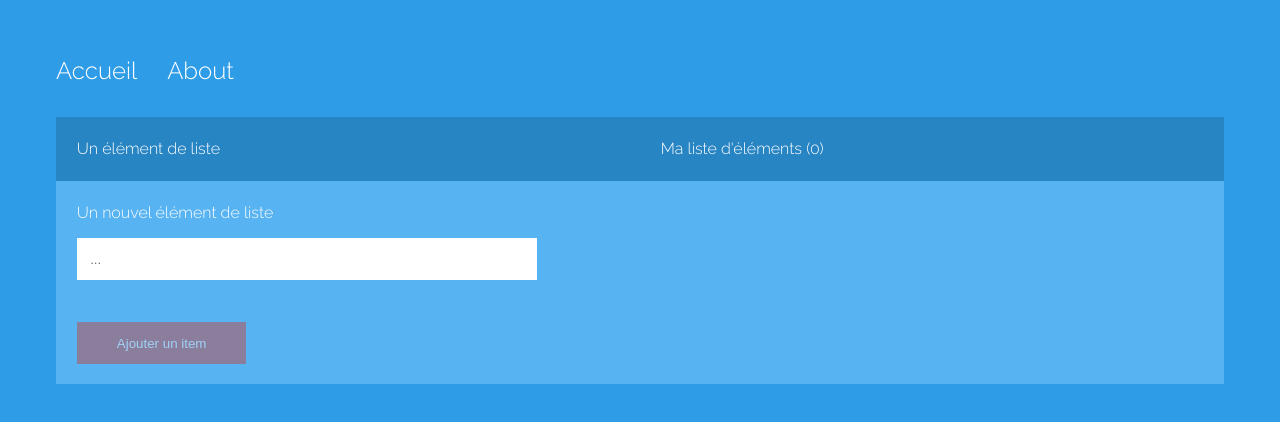
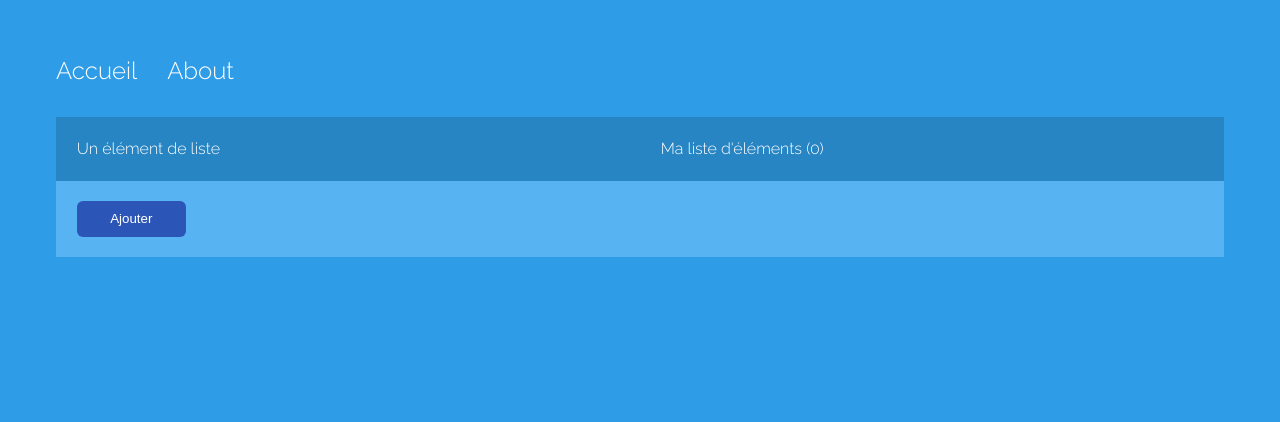
Before and after one commit to sosoYim/ModuleAngularTP3, an Angular app: page / in a window 1280 px wide. Shown: the top 422 px of the page. Built offline with nearby package versions, Linux system fonts and the light colour scheme.

Commit message:
feat(home): add enter and leave animations

```diff
--- a/src/app/home/home.html
+++ b/src/app/home/home.html
@@ -9,6 +9,12 @@
 
 <div class="container color-light">
   <div class="col">
+    <button type="button" class="btn-toggle" (click)="toggleForm()">
+      {{ formVisible() ? 'Fermer' : 'Ajouter' }}
+    </button>
+
+    @if (formVisible()) {
+      <div animate.enter="form-enter" animate.leave="form-leave">
         <p>Un nouvel élément de liste</p>
         <form [formRoot]="objectifForm">
           <input type="text" class="txt" placeholder="..." [formField]="objectifForm.objectifText">
@@ -23,9 +29,11 @@
           <button type="submit" class="btn" [disabled]="objectifForm().invalid()">{{ btnText() }}</button>
         </form>
       </div>
+    }
+  </div>
   <div class="col">
     @for (objectif of objectifs(); track $index) {
-      <p class="life-container">{{ objectif }}</p>
+      <p class="life-container" animate.enter="animation-ajout">{{ objectif }}</p>
     }
   </div>
 </div>
--- a/src/app/home/home.scss
+++ b/src/app/home/home.scss
@@ -48,3 +48,63 @@ button.btn:disabled {
   font-weight: bold;
   cursor: pointer;
 }
+
+.animation-ajout {
+  animation: slide-fade 1s;
+}
+
+@keyframes slide-fade {
+  from {
+    opacity: 0;
+    transform: translateY(20px);
+    background: #2ECC71;
+  }
+  50% {
+    background: #7FD8BE;
+  }
+  to {
+    opacity: 1;
+    transform: translateY(0);
+    background: #3FA0E1;
+  }
+}
+
+button.btn-toggle {
+  border: 0;
+  padding: .8em 2.5em;
+  margin: 1em 0;
+  border-radius: 6px;
+  background: #2C55B8;
+  color: #fff;
+  cursor: pointer;
+}
+
+.form-enter {
+  animation: form-open .4s ease-out;
+}
+
+.form-leave {
+  animation: form-close .3s ease-in forwards;
+}
+
+@keyframes form-open {
+  from {
+    opacity: 0;
+    transform: translateY(-10px);
+  }
+  to {
+    opacity: 1;
+    transform: translateY(0);
+  }
+}
+
+@keyframes form-close {
+  from {
+    opacity: 1;
+    transform: translateY(0);
+  }
+  to {
+    opacity: 0;
+    transform: translateY(-10px);
+  }
+}
--- a/src/app/home/home.ts
+++ b/src/app/home/home.ts
@@ -15,6 +15,9 @@ export class Home {
   protected readonly btnText = signal('Ajouter un item');
   protected readonly objectifs = signal<string[]>([]);
   protected readonly nbItems = computed(() => this.objectifs().length);
+
+  // TP4 1.4: whether the input form is visible
+  protected readonly formVisible = signal(false);
 
   // Form data model: the single source of truth for the input value.
   private readonly objectifModel = signal<ObjectifFormModel>({ objectifText: '' });
@@ -35,6 +38,10 @@ export class Home {
     },
   );
 
+  protected toggleForm(): void {
+    this.formVisible.update((visible) => !visible);
+  }
+
   private ajoutItem(objectif: string): void {
     this.objectifs.update((list) => [...list, objectif]);
   }
```
Lines whose indentation alone changed are shown as unchanged.
